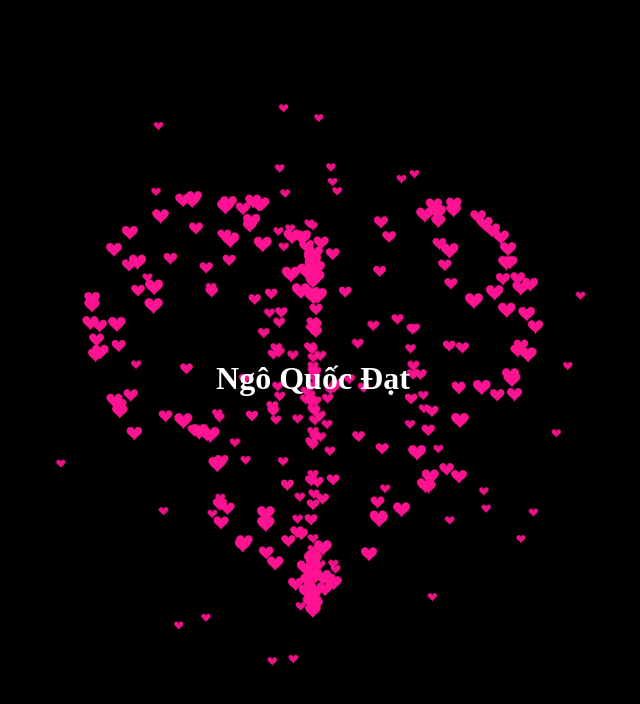
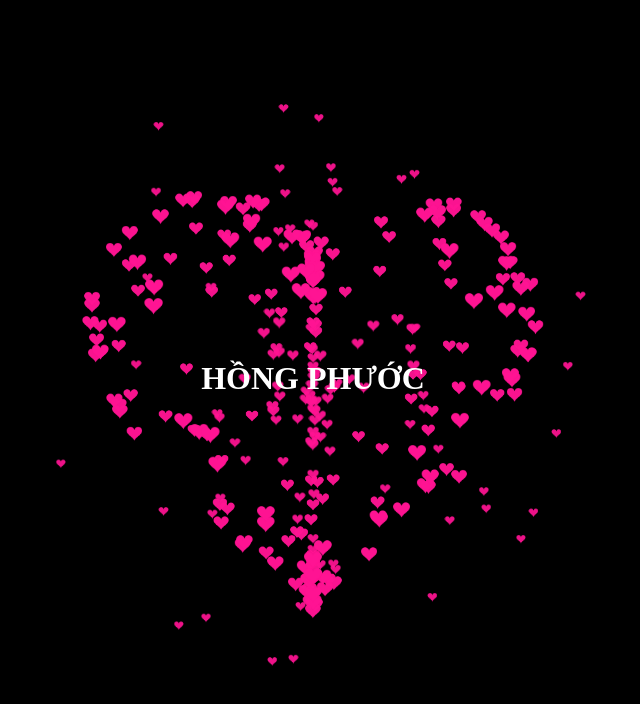
Before and after one commit to huy-1502/Traitim, a plain HTML site: page index.html in a window 1280 px wide. Shown: the whole page, without its empty margins (327-967 px from the left). Drawn offline with Linux system fonts and the light colour scheme.

Commit message:
Update index.html

```diff
--- a/index.html
+++ b/index.html
@@ -38,7 +38,7 @@
 
 <BODY>
     <canvas id="pinkboard"></canvas>
-    <h1>Ngô Quốc Đạt</h1>
+    <h1>HỒNG PHƯỚC</h1>
     <script>
         /*
         * Settings
```
